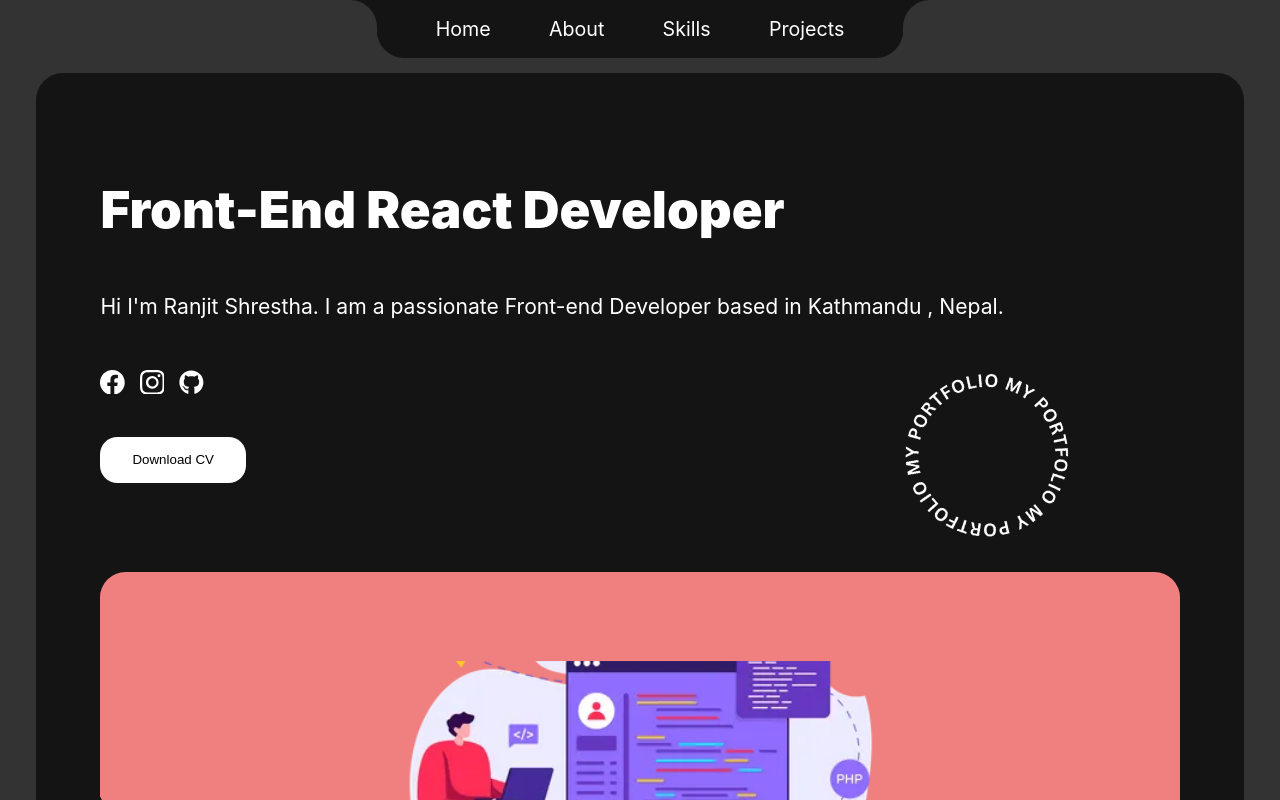
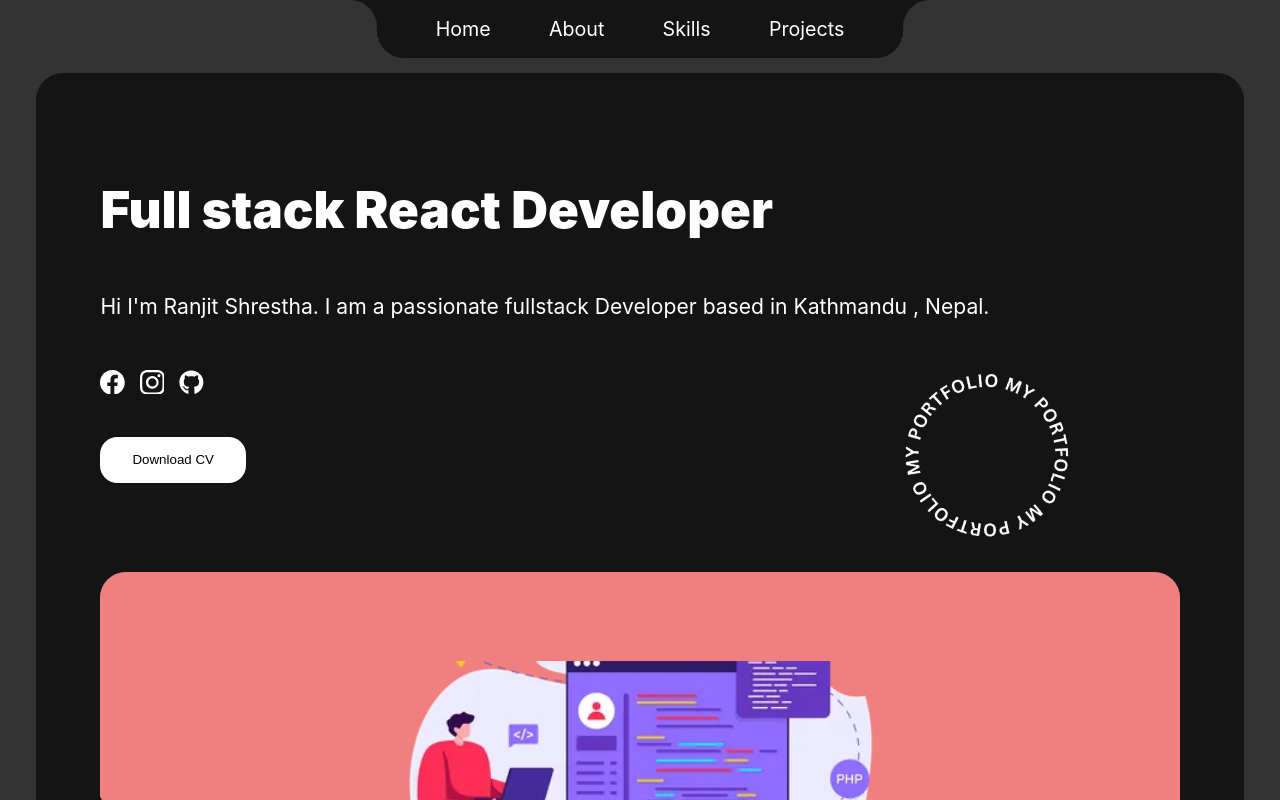
Before and after one commit to RanjitXtha/Portfolio, a React app: page / in a window 1280 px wide. Shown: the top 800 px of the page. Built offline with nearby package versions, Linux system fonts and the light colour scheme.

Commit message:
changes made

```diff
--- a/src/Sections/Home.jsx
+++ b/src/Sections/Home.jsx
@@ -59,8 +59,8 @@ const Home = ()=>{
         <div>
             <div className="portfolio-top" id="portfolio-top">
           <div className="my-info">
-            <h2 style={{fontWeight:'1000'}} ref={firstParagraphRef}>Front-End React Developer</h2>
-            <p className="info" ref={secondParagraphRef}>Hi I'm Ranjit Shrestha. I am a passionate Front-end
+            <h2 style={{fontWeight:'1000'}} ref={firstParagraphRef}>Full stack React Developer</h2>
+            <p className="info" ref={secondParagraphRef}>Hi I'm Ranjit Shrestha. I am a passionate fullstack
               Developer based in Kathmandu , Nepal.
             </p>
             <nav className='icons'>
```
